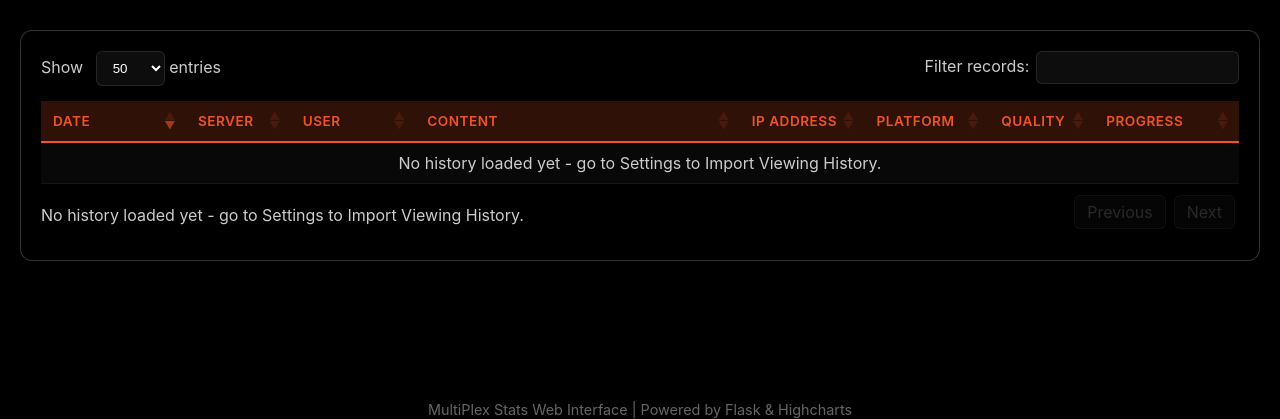
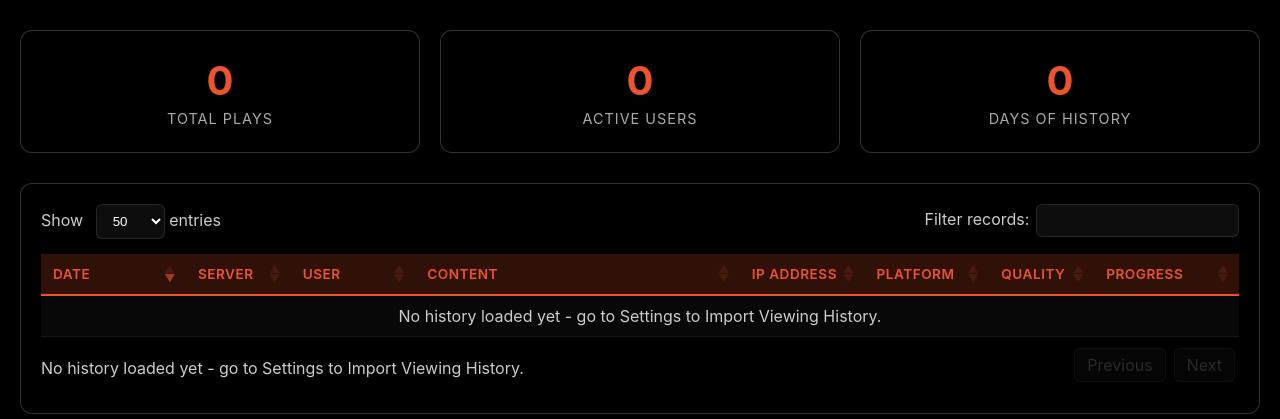
Before and after one commit to apollolabsai/MultiPlex-Stats, a Flask app: page /viewing-history in a window 1280 px wide. Shown: the part 302-721 px from the top of the page. Run offline with Flask 3, Linux system fonts and the light colour scheme; data that the repository does not hold is empty; some libraries are stand-ins or nearby versions.

Commit message:
Move stat cards from dashboard to History page
Stats now pull from ViewingHistory database table instead of Tautulli API,
showing total plays across the entire history rather than a fixed time range.

- Add /api/viewing-history-stats endpoint for database stats
- Add stat cards to viewing_history.html with dynamic loading
- Remove stat cards from dashboard.html

```diff
--- a/flask_app/routes/main.py
+++ b/flask_app/routes/main.py
@@ -4,7 +4,7 @@ Main application routes for dashboard and analytics execution.
 import json
 from datetime import datetime, timezone
 from flask import Blueprint, render_template, redirect, url_for, flash, request, jsonify
-from flask_app.models import db, AnalyticsRun
+from flask_app.models import db, AnalyticsRun, ViewingHistory
 from flask_app.services.analytics_service import AnalyticsService
 from flask_app.services.config_service import ConfigService
 from multiplex_stats.timezone_utils import get_local_timezone
@@ -309,6 +309,61 @@ def viewing_history():
     return render_template('viewing_history.html')
 
 
+@main_bp.route('/api/viewing-history-stats')
+def api_viewing_history_stats():
+    """Get statistics from the viewing history database table."""
+    from sqlalchemy import func, distinct
+    from datetime import datetime, timedelta
+
+    # Get total record count and date range
+    total_plays = ViewingHistory.query.count()
+
+    if total_plays == 0:
+        return jsonify({
+            'total_plays': 0,
+            'total_users': 0,
+            'servers': [],
+            'days_of_history': 0,
+            'oldest_date': None,
+            'newest_date': None
+        })
+
+    # Count distinct users
+    total_users = db.session.query(func.count(distinct(ViewingHistory.user))).scalar() or 0
+
+    # Get plays per server
+    server_stats = db.session.query(
+        ViewingHistory.server_name,
+        func.count(ViewingHistory.id).label('plays')
+    ).group_by(ViewingHistory.server_name).all()
+
+    servers = [{'name': s.server_name, 'plays': s.plays} for s in server_stats]
+
+    # Get date range from the 'started' timestamp
+    oldest = db.session.query(func.min(ViewingHistory.started)).scalar()
+    newest = db.session.query(func.max(ViewingHistory.started)).scalar()
+
+    days_of_history = 0
+    oldest_date = None
+    newest_date = None
+
+    if oldest and newest:
+        oldest_dt = datetime.fromtimestamp(oldest)
+        newest_dt = datetime.fromtimestamp(newest)
+        days_of_history = (newest_dt - oldest_dt).days + 1
+        oldest_date = oldest_dt.strftime('%Y-%m-%d')
+        newest_date = newest_dt.strftime('%Y-%m-%d')
+
+    return jsonify({
+        'total_plays': total_plays,
+        'total_users': total_users,
+        'servers': servers,
+        'days_of_history': days_of_history,
+        'oldest_date': oldest_date,
+        'newest_date': newest_date
+    })
+
+
 @main_bp.route('/users')
 def users():
     """Display all users from configured servers."""
--- a/flask_app/templates/viewing_history.html
+++ b/flask_app/templates/viewing_history.html
@@ -7,6 +7,22 @@
     <h1 class="page-title">Viewing History</h1>
     <div class="subtitle">Complete playback records from all servers</div>
 </header>
+
+<div class="stats-grid" id="stats-grid">
+    <div class="stat-card">
+        <div class="stat-number" id="stat-total-plays">-</div>
+        <div class="stat-label">Total Plays</div>
+    </div>
+    <div class="stat-card">
+        <div class="stat-number" id="stat-total-users">-</div>
+        <div class="stat-label">Active Users</div>
+    </div>
+    <div class="stat-card">
+        <div class="stat-number" id="stat-days">-</div>
+        <div class="stat-label">Days of History</div>
+    </div>
+    <!-- Server-specific cards will be added dynamically -->
+</div>
 
 <div class="section">
     <div class="table-container">
@@ -402,6 +418,39 @@ $(document).ready(function() {
             closeGeoModal();
         }
     });
+
+    // Fetch and display viewing history stats
+    function loadStats() {
+        fetch('{{ url_for("main.api_viewing_history_stats") }}')
+            .then(function(response) {
+                if (!response.ok) {
+                    throw new Error('Failed to load stats');
+                }
+                return response.json();
+            })
+            .then(function(data) {
+                // Update the stat cards
+                document.getElementById('stat-total-plays').textContent = data.total_plays.toLocaleString();
+                document.getElementById('stat-total-users').textContent = data.total_users.toLocaleString();
+                document.getElementById('stat-days').textContent = data.days_of_history.toLocaleString();
+
+                // Add server-specific cards dynamically
+                var statsGrid = document.getElementById('stats-grid');
+                data.servers.forEach(function(server) {
+                    var card = document.createElement('div');
+                    card.className = 'stat-card';
+                    card.innerHTML = '<div class="stat-number">' + server.plays.toLocaleString() + '</div>' +
+                                     '<div class="stat-label">' + server.name + ' Plays</div>';
+                    statsGrid.appendChild(card);
+                });
+            })
+            .catch(function(error) {
+                console.error('Error loading stats:', error);
+            });
+    }
+
+    // Load stats on page load
+    loadStats();
 });
 </script>
 {% endblock %}
```
Also changed, not shown: flask_app/templates/dashboard.html (+0 -25 lines).
